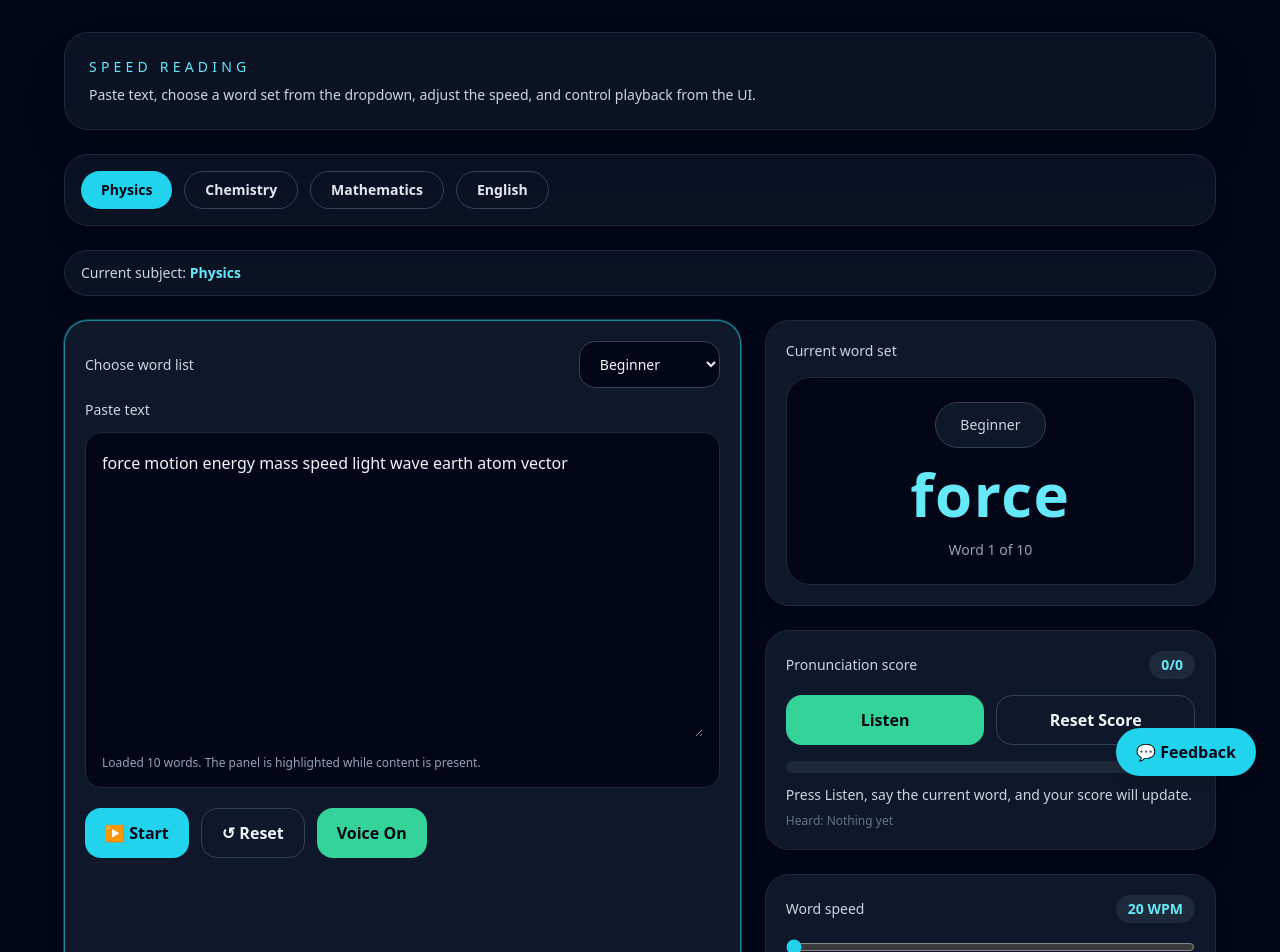
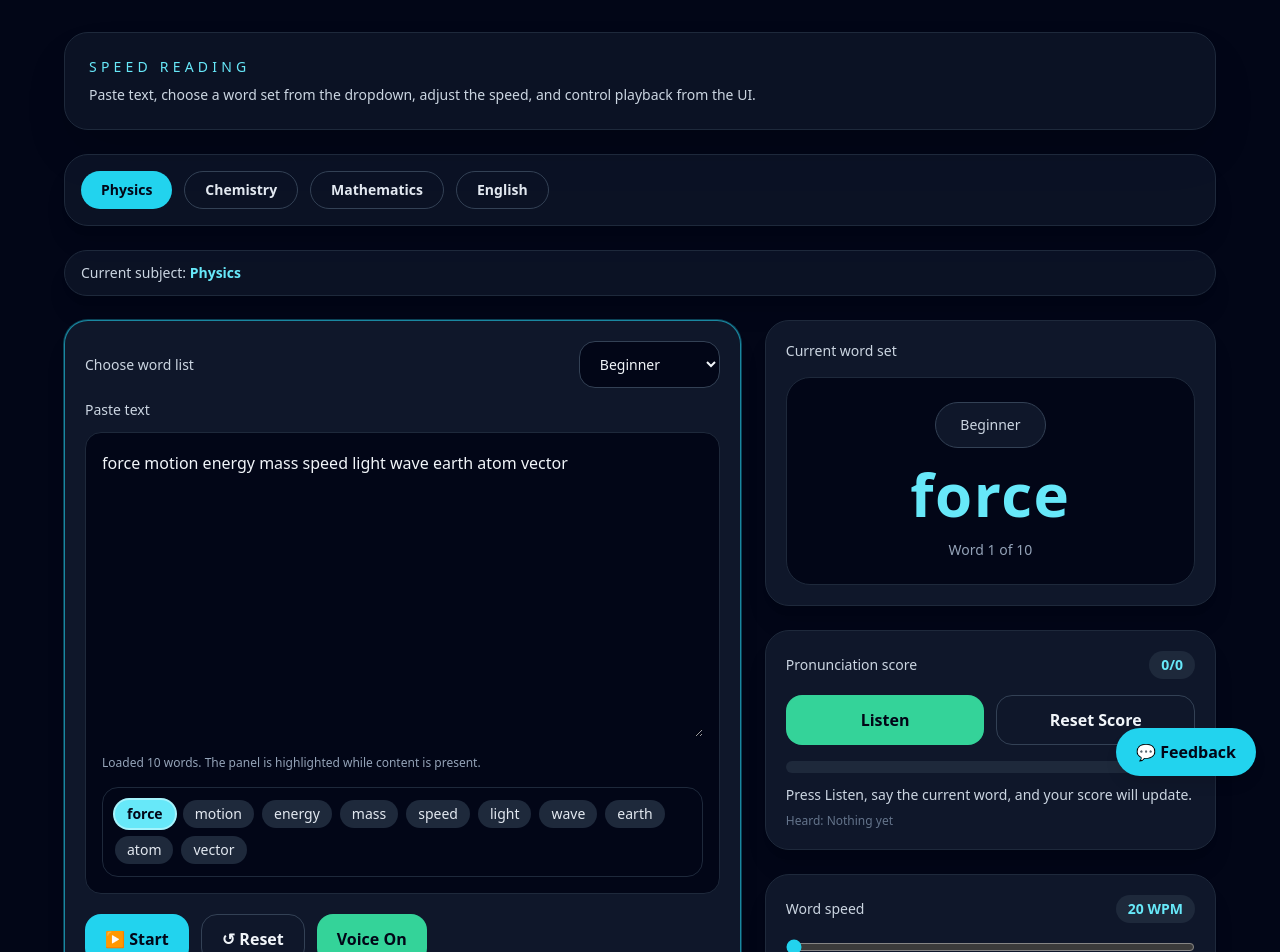
Before and after one commit to pariwesh-projects/speed-reading-app-v1, a React (Vite) app: page / in a window 1280 px wide. Shown: the top 952 px of the page. Built offline with nearby package versions, Linux system fonts and the light colour scheme.

Commit message:
feat: embed active word preview in paste panel

```diff
--- a/src/App.jsx
+++ b/src/App.jsx
@@ -127,7 +127,10 @@ export default function SpeedReadingApp() {
     "Press Listen, say the current word, and your score will update."
   );
   const [score, setScore] = useState({ correct: 0, attempts: 0 });
+  const [selectedWordIndex, setSelectedWordIndex] = useState(-1);
 
+  const previewScrollRef = useRef(null);
+  const previewItemRefs = useRef([]);
   const timerRef = useRef(null);
   const countdownRef = useRef(null);
   const speechRecognizerRef = useRef(null);
@@ -162,6 +165,7 @@ export default function SpeedReadingApp() {
           setInputText(parsed[0].words.join(" "));
           setWords(parsed[0].words);
           setCurrentIndex(0);
+          setSelectedWordIndex(0);
           setIsRunning(false);
           if (timerRef.current) {
             clearInterval(timerRef.current);
@@ -175,6 +179,7 @@ export default function SpeedReadingApp() {
           setInputText(FALLBACK_WORD_SETS[0].words.join(" "));
           setWords(FALLBACK_WORD_SETS[0].words);
           setCurrentIndex(0);
+          setSelectedWordIndex(0);
         }
       } finally {
         if (!cancelled) setSubjectLoading(false);
@@ -270,6 +275,28 @@ export default function SpeedReadingApp() {
     currentIndexRef.current = currentIndex;
   }, [currentIndex]);
 
+  useEffect(() => {
+    if (currentIndex >= 0 && currentIndex < words.length) {
+      setSelectedWordIndex(currentIndex);
+    }
+  }, [currentIndex, words.length]);
+
+  useEffect(() => {
+    const activePreviewItem = previewItemRefs.current[selectedWordIndex];
+    if (activePreviewItem) {
+      activePreviewItem.scrollIntoView({ behavior: "smooth", block: "nearest", inline: "nearest" });
+    }
+
+    const previewContainer = previewScrollRef.current;
+    if (previewContainer && activePreviewItem) {
+      const containerRect = previewContainer.getBoundingClientRect();
+      const itemRect = activePreviewItem.getBoundingClientRect();
+      if (itemRect.top < containerRect.top || itemRect.bottom > containerRect.bottom) {
+        activePreviewItem.scrollIntoView({ behavior: "smooth", block: "nearest", inline: "nearest" });
+      }
+    }
+  }, [selectedWordIndex]);
+
   const stopReadingInterval = () => {
     if (timerRef.current) {
       clearInterval(timerRef.current);
@@ -289,6 +316,19 @@ export default function SpeedReadingApp() {
     setPronunciationFeedback("Press Listen, say the current word, and your score will update.");
   };
 
+  const speakWord = (word) => {
+    if (typeof window === "undefined" || !window.speechSynthesis || !word) return;
+
+    const synth = window.speechSynthesis;
+    synth.cancel();
+
+    const utterance = new SpeechSynthesisUtterance(word.replace(/[^\w\s'-]/g, ""));
+    utterance.rate = 1;
+    utterance.pitch = 1;
+    utterance.lang = "en-US";
+    synth.speak(utterance);
+  };
+
   const prepareWordsFromInput = () => {
     if (words.length > 0) return words;
     const parsedWords = tokenize(inputText);
@@ -296,6 +336,7 @@ export default function SpeedReadingApp() {
     wordsRef.current = parsedWords;
     setCurrentIndex(0);
     currentIndexRef.current = 0;
+    setSelectedWordIndex(0);
     return parsedWords;
   };
 
@@ -317,6 +358,7 @@ export default function SpeedReadingApp() {
     setInputText("");
     setWords([]);
     setCurrentIndex(0);
+    setSelectedWordIndex(-1);
     stopReadingInterval();
     stopListening();
     resetPracticeScore();
@@ -332,6 +374,7 @@ export default function SpeedReadingApp() {
     setInputText(selected.words.join(" "));
     setWords(selected.words);
     setCurrentIndex(0);
+    setSelectedWordIndex(0);
     setIsRunning(false);
     stopReadingInterval();
     stopListening();
@@ -340,6 +383,7 @@ export default function SpeedReadingApp() {
 
   const jumpToWord = (index) => {
     setCurrentIndex(index);
+    setSelectedWordIndex(index);
     setIsRunning(false);
     stopReadingInterval();
     stopListening();
@@ -499,6 +543,43 @@ export default function SpeedReadingApp() {
                   ? `Loaded ${words.length} words. The panel is highlighted while content is present.`
                   : "Paste or load text to highlight this panel."}
               </p>
+
+              <div
+                ref={previewScrollRef}
+                className="mt-4 max-h-44 overflow-auto rounded-2xl border border-slate-800 bg-slate-950 p-3"
+              >
+                <div className="flex flex-wrap gap-2">
+                  {words.length > 0 ? (
+                    words.map((word, index) => {
+                      const isSelected = index === selectedWordIndex;
+                      return (
+                        <button
+                          key={`preview-${word}-${index}`}
+                          ref={(el) => {
+                            previewItemRefs.current[index] = el;
+                          }}
+                          type="button"
+                          onClick={() => {
+                            setSelectedWordIndex(index);
+                            jumpToWord(index);
+                            speakWord(word);
+                          }}
+                          className={`rounded-full px-3 py-1 text-sm transition ${
+                            isSelected
+                              ? "bg-cyan-300 text-slate-950 font-semibold ring-2 ring-cyan-200"
+                              : "bg-slate-800 text-slate-200 hover:bg-slate-700"
+                          }`}
+                          title="Tap to hear pronunciation"
+                        >
+                          {word}
+                        </button>
+                      );
+                    })
+                  ) : (
+                    <p className="text-xs text-slate-500">Word chips will appear here after text is loaded.</p>
+                  )}
+                </div>
+              </div>
             </div>
 
             <div className="mt-5 flex flex-wrap gap-3">
```
